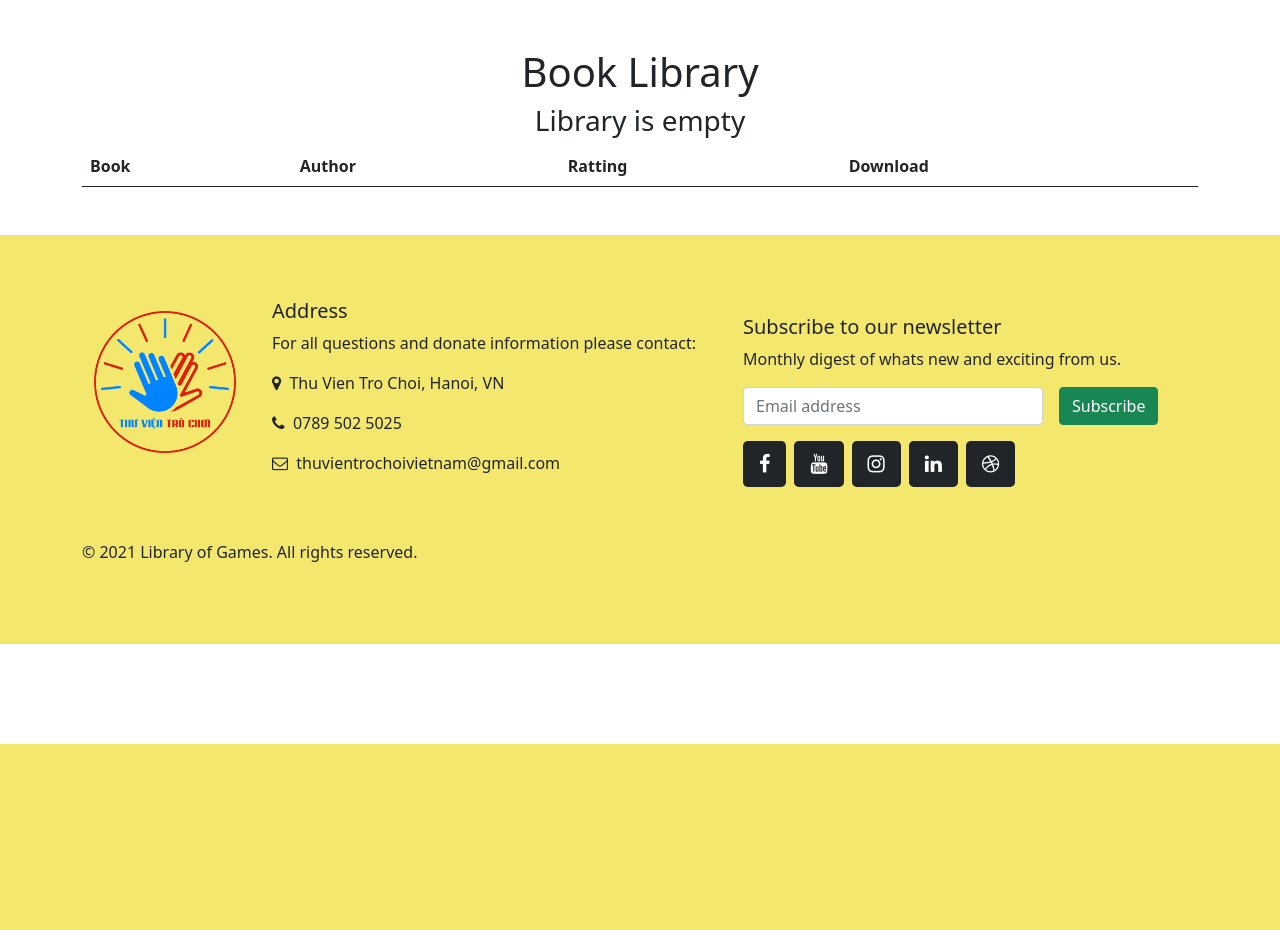
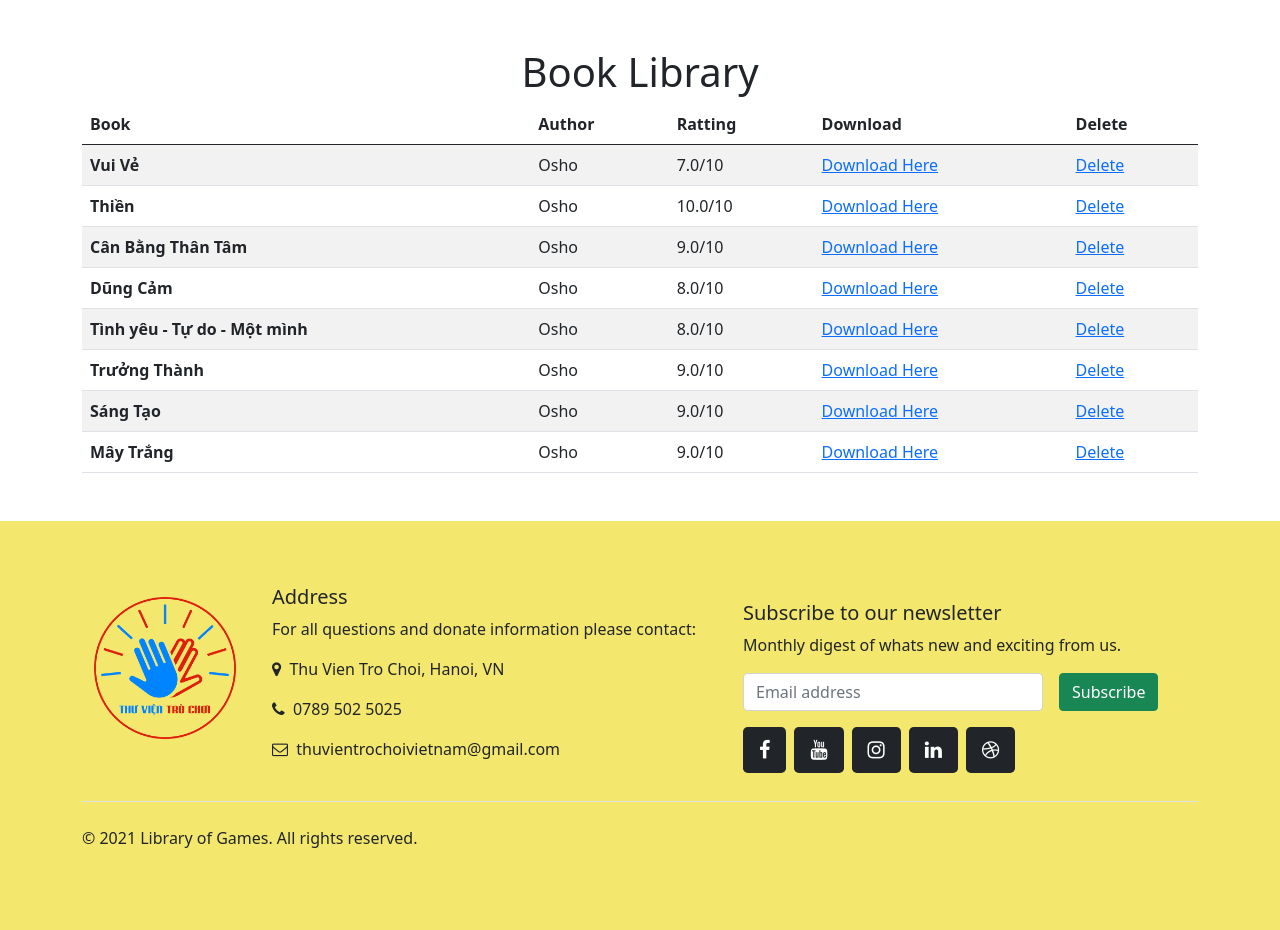
Before and after one commit to Hezzipham/library_of_game, a Flask app: page /book in a window 1280 px wide. Shown: the part 56-986 px from the top of the page. Before the commit the page ends 800 px from the top, so only its background shows below. Run offline with Flask 2, Linux system fonts and the light colour scheme; data comes from the database, SQL or seed files in the repository; both versions use the stored data as it was after the commit; lists and menus that the app fills with data are empty; some libraries are stand-ins or nearby versions.

Commit message:
add books

```diff
--- a/allform.py
+++ b/allform.py
@@ -1,12 +1,12 @@
 from flask_wtf import FlaskForm
 from flask_wtf.file import FileField, FileRequired
 from wtforms import StringField, SubmitField, IntegerField, TextAreaField
-from wtforms.validators import InputRequired, Email
+from wtforms.validators import InputRequired, Email, NumberRange
 
 class BookForm(FlaskForm):
     book_name = StringField('Book Name', validators=[InputRequired()])
     book_author = StringField('Book Author', validators=[InputRequired()])
-    rating = IntegerField('Rating', validators=[InputRequired()])
+    rating = IntegerField('Rating', validators=[NumberRange(min=1, max=10), InputRequired()])
     book_file = FileField('Upload Book', validators=[FileRequired()])
     submit = SubmitField('Add')
 
--- a/main.py
+++ b/main.py
@@ -1,11 +1,11 @@
-from flask import Flask, render_template,redirect, url_for
+from flask import Flask
+from flask import render_template, redirect, url_for, request
+from flask_sqlalchemy import SQLAlchemy
 from flask_bootstrap import Bootstrap
 from allform import BookForm, ContactForm
 from datetime import datetime
 import os
 from werkzeug.utils import secure_filename
-from werkzeug.datastructures import  FileStorage
-import sqlite3
 
 
 # # Quiz:
@@ -18,20 +18,35 @@ import sqlite3
 
 
 app = Flask(__name__)
+# Secret Key
 app.config['SECRET_KEY'] = '8BEfBA6O6dobnzWlSihBXox7C0sKR6b'
+# Add Database
+app.config['SQLALCHEMY_DATABASE_URI'] = 'sqlite:///books_up.db'
+#Optional: But it will silence the deprecation warning in the console.
+app.config['SQLALCHEMY_TRACK_MODIFICATIONS'] = False
+# Initialize Database
+db = SQLAlchemy(app)
 Bootstrap(app)
+
+class Book(db.Model):
+    id = db.Column(db.Integer, primary_key=True)
+    title = db.Column(db.String(250), nullable=False)
+    author = db.Column(db.String(250), nullable=False)
+    rating = db.Column(db.Float, nullable=False)
+    file_path = db.Column(db.String(1550), nullable=False)
+
+
+db.create_all()
+db.session.commit()
 
 uploads_dir = os.path.join(app.static_folder, 'book_uploads')
 os.makedirs(uploads_dir, exist_ok=True)
 
-# db = sqlite3.connect("books-collection.db")
-# cursor = db.cursor()
-# cursor.execute("CREATE TABLE books (id INTEGER PRIMARY KEY, title varchar(250) NOT NULL UNIQUE, author varchar(250) NOT NULL, rating FLOAT NOT NULL, file varchar(250) NOT NULL)")
 
 
-all_books = []
 
 year = datetime.now().year
+
 
 @app.route('/')
 def home():
@@ -39,7 +54,6 @@ def home():
 
 
 @app.route('/game')
-
 def game():
     with open('game.txt', 'r') as data:
         games = data.read().split('\n')
@@ -48,41 +62,54 @@ def game():
 
     return render_template("game.html", games=g_list, num=g_num)
 
+
 @app.route('/book')
 def book():
-    return render_template("book.html", books = all_books)
+    all_books = db.session.query(Book).all()
+    return render_template("book.html", books=all_books)
 
 
 @app.route('/contact')
 def contact():
     form = ContactForm()
-    return render_template("contact.html", form =form)
+    return render_template("contact.html", form=form)
+
 
 @app.route('/learning')
 def learning():
     return render_template("learning.html")
 
 
-
-
 @app.route("/donate", methods=['GET', 'POST'])
 def donate():
     form = BookForm()
     if form.validate_on_submit():
-        book_name = form.book_name.data
-        author = form.book_author.data
-        rating = form.rating.data
         file = form.book_file.data
         file.save(os.path.join(uploads_dir, secure_filename(file.filename)))
         file_name = file.filename
-        file_path = f"static/book_uploads/{file_name}"
-        # save each "charts" file
-        all_books.append([book_name, author, rating, file_path, file_name])
-        print(file_path)
+        file_link = "/static/book_uploads/"+ file_name
+        print(file_link)
+        new_book = Book(
+        title = form.book_name.data,
+        author = form.book_author.data,
+        rating = form.rating.data,
+        file_path = file_link )
+        db.session.add(new_book)
+        db.session.commit()
+
         return redirect(url_for('book'))
 
     return render_template("donate.html", form=form)
 
+@app.route("/delete")
+def delete():
+    book_id = request.args.get('id')
+
+    # DELETE A RECORD BY ID
+    book_to_delete = Book.query.get(book_id)
+    db.session.delete(book_to_delete)
+    db.session.commit()
+    return redirect(url_for('book'))
 
 
 if __name__ == "__main__":
--- a/templates/book.html
+++ b/templates/book.html
@@ -16,16 +16,18 @@
       <th scope="col">Author</th>
       <th scope="col">Ratting</th>
       <th scope="col">Download</th>
+      <th scope="col">Delete</th>
     </tr>
   </thead>
   <tbody>
   {% for book in books %}
 
     <tr>
-      <th scope="row">{{book[0]}}</th>
-      <td>{{book[1]}}</td>
-      <td>{{book[2]}}</td>
-      <td><a href="{{book[3]}}" download="{{book[4]}}"><img src="{{book[3]}}">Download Here</a></td>
+      <th scope="row">{{book.title}}</th>
+      <td>{{book.author}}</td>
+      <td>{{book.rating}}/10</td>
+      <td><a href="{{ book.file_path }}" download>Download Here</a></td>
+      <td><a href="{{ url_for('delete', id=book.id) }}">Delete</a></td>
     </tr>
   {% endfor %}
   </tbody>
```
Also changed, not shown: requirements.txt (+10 -4 lines), books-collection.db (deleted), books_up.db (added), static/book_uploads/ezgif.com-gif-maker_1.gif (deleted), static/book_uploads/image.jpeg (deleted), 11 other files.
